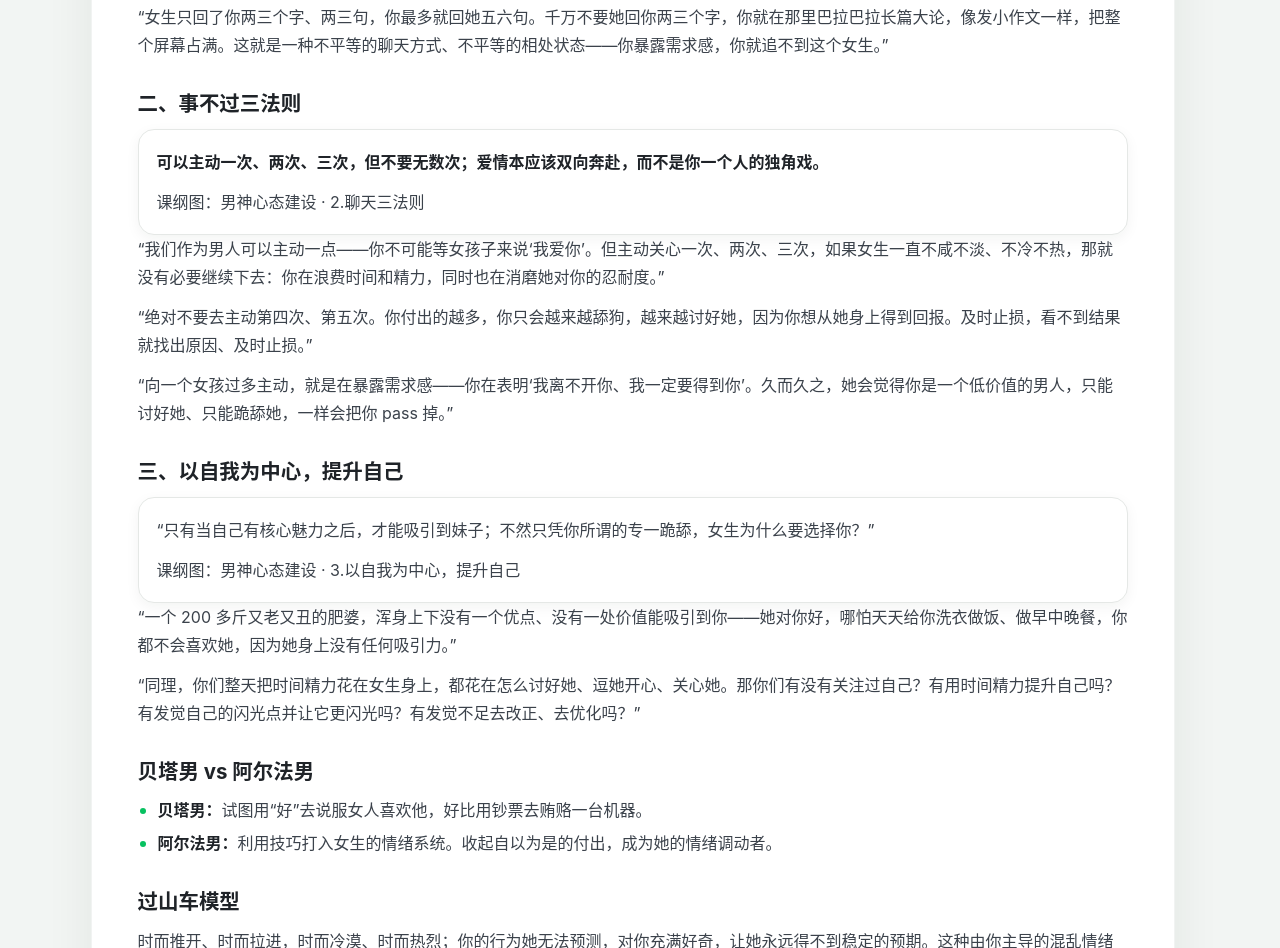
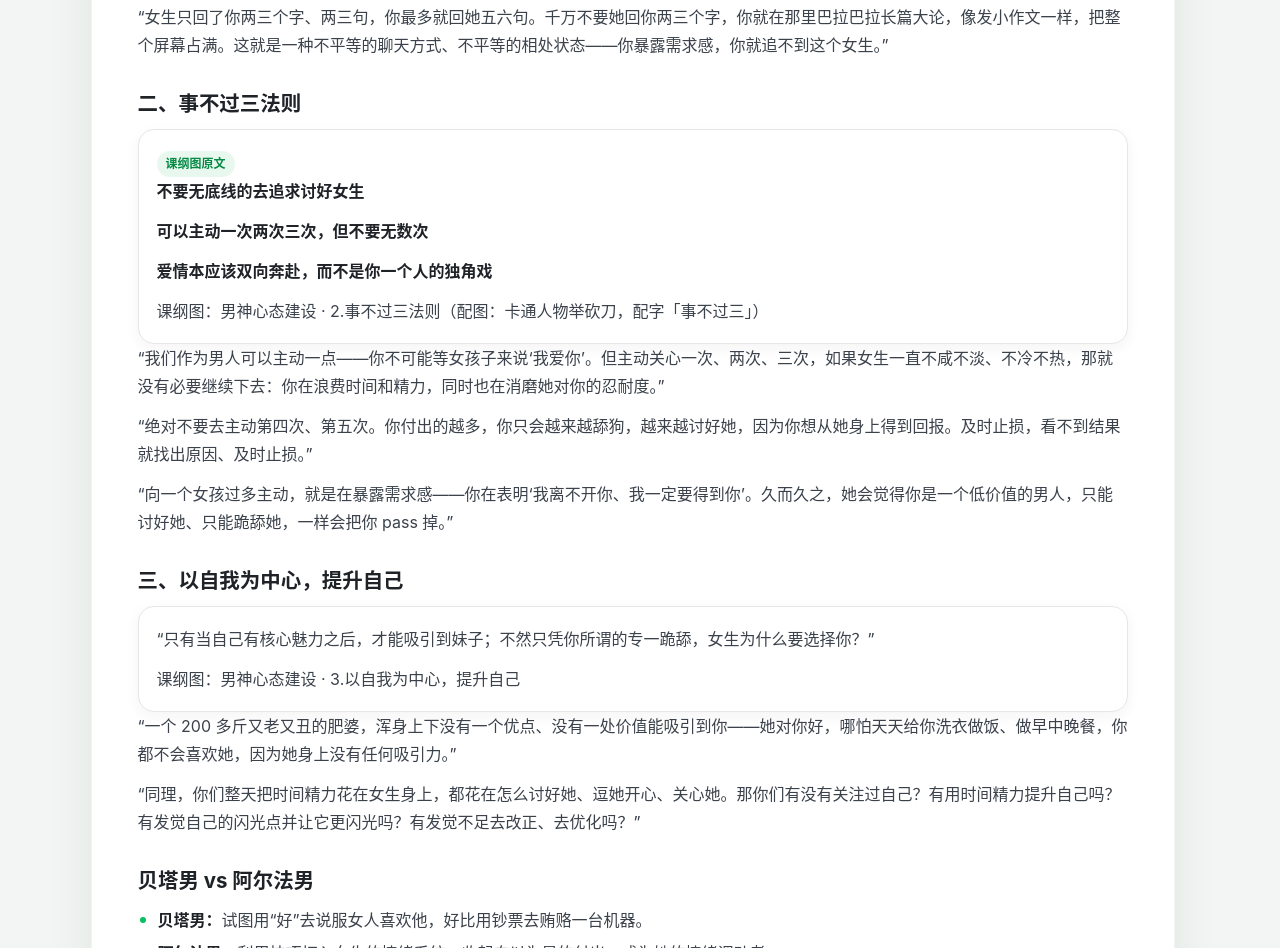
Before and after one commit to qyrh/html-pages, a plain HTML site: page 10.28上课笔记.html in a window 1280 px wide. Shown: the part 5120-6068 px from the top of the page. Drawn offline with Linux system fonts and the light colour scheme.

Commit message:
10.28 notes v9: exact 事不过三 slide text

```diff
--- a/10.28上课笔记.html
+++ b/10.28上课笔记.html
@@ -837,8 +837,11 @@ dialog.chat-dialog::backdrop{
 
     <h3>二、事不过三法则</h3>
     <div class="card">
-      <p><b>可以主动一次、两次、三次，但不要无数次；爱情本应该双向奔赴，而不是你一个人的独角戏。</b></p>
-      <p class="why">课纲图：男神心态建设 · 2.聊天三法则</p>
+      <span class="pill">课纲图原文</span>
+      <p><b>不要无底线的去追求讨好女生</b></p>
+      <p><b>可以主动一次两次三次，但不要无数次</b></p>
+      <p><b>爱情本应该双向奔赴，而不是你一个人的独角戏</b></p>
+      <p class="why">课纲图：男神心态建设 · 2.事不过三法则（配图：卡通人物举砍刀，配字「事不过三」）</p>
     </div>
     <p>“我们作为男人可以主动一点——你不可能等女孩子来说‘我爱你’。但主动关心一次、两次、三次，如果女生一直不咸不淡、不冷不热，那就没有必要继续下去：你在浪费时间和精力，同时也在消磨她对你的忍耐度。”</p>
     <p>“绝对不要去主动第四次、第五次。你付出的越多，你只会越来越舔狗，越来越讨好她，因为你想从她身上得到回报。及时止损，看不到结果就找出原因、及时止损。”</p>
```
